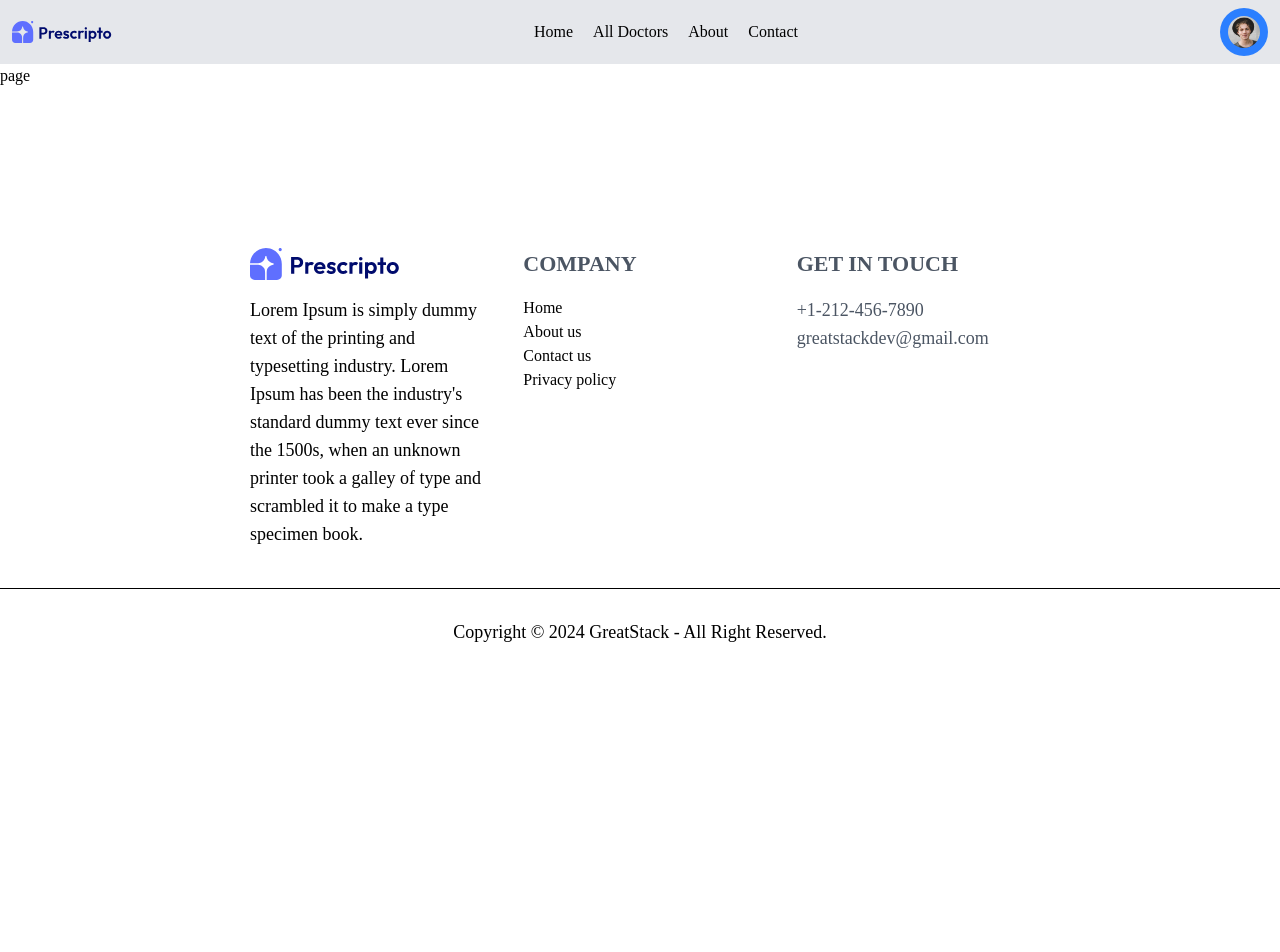
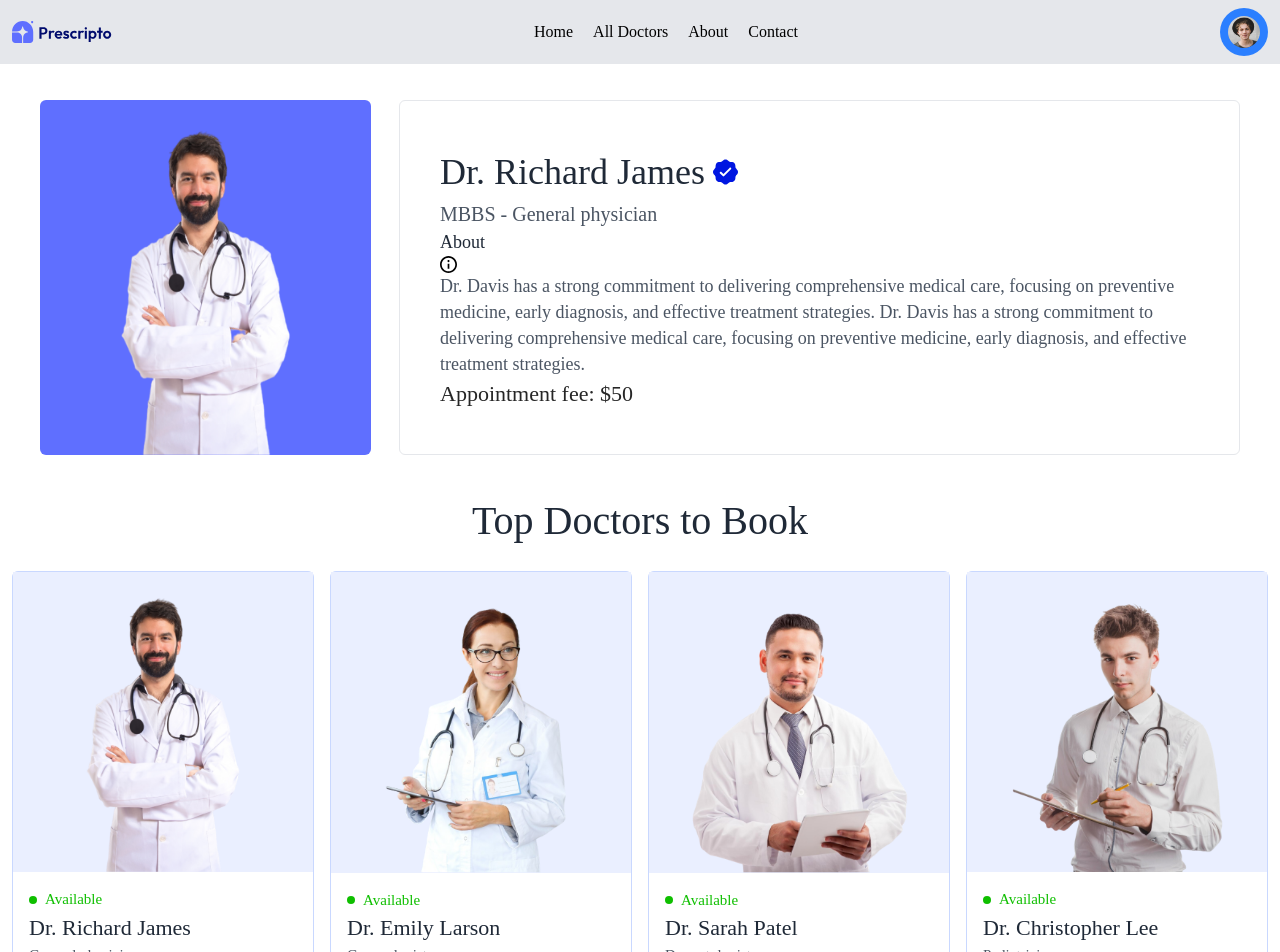
Before and after one commit to Srikanthbolle/doctor_appointment, a Next.js app: page /Appointment/doc1 in a window 1280 px wide. Shown: the top 952 px of the page. Before the commit the page ends 800 px from the top, so only its background shows below. Built offline with nearby package versions, Linux system fonts and the light colour scheme.

Commit message:
create appointment page

```diff
--- a/context/AppContext.tsx
+++ b/context/AppContext.tsx
@@ -7,7 +7,8 @@ import { Doctor } from "../types";
 export const AppContext = createContext<{ doctors: Doctor[] }>({ doctors: [] });
 
 export const AppContextProvider = ({ children }: { children: React.ReactNode }) => {
-  const value = { doctors };
+    const currencySymbol = "$"
+  const value = { doctors,currencySymbol };
 
   return (
     <AppContext.Provider value={value}>
--- a/src/app/Appointment/[doctsId]/page.tsx
+++ b/src/app/Appointment/[doctsId]/page.tsx
@@ -1,9 +1,159 @@
-import React from 'react'
+"use client";
 
-const page = () => {
+import { useParams } from "next/navigation";
+import React, { useContext, useEffect, useState } from "react";
+import { AppContext } from "../../../../context/AppContext";
+import Image from "next/image";
+import Link from "next/link";
+
+const Page = () => {
+  const [docInfo, setDocInfo] = useState<any>(null);
+  const [slotTime,setSlotTime] = useState('')
+  const [slotIndex,setSlotIndex] = useState(0)
+  const [docSlot,setDocSlot] = useState([])
+
+
+  const params = useParams();
+  const { doctors,currencySymbol } = useContext(AppContext);
+  const doctsId = params.doctsId;
+
+  const getAvailableSlots=async()=>{
+    setDocSlot([])
+
+    //getting current date
+    let today = new Date()
+    for (let i=0;i<7;i++){
+        // getting date with index
+        let currentDate= new Date(today)
+        currentDate.setDate(today.getDate()+i)
+
+        //setting end time of the date with index
+        let endTime = new Date()
+        endTime.setDate(today.getDate()+i)
+        endTime.setHours(21,0,0,0)
+
+        //setting hours
+        if (today.getDate()===currentDate.getDate()){
+            currentDate.setHours(currentDate.getHours()>10?currentDate.getHours()+1:10)
+            currentDate.setMinutes(currentDate.getMinutes()>30?30:0)
+        }else{
+            currentDate.setHours(10)
+            currentDate.setMinutes(0)
+        }
+        let timeSlots
+        while (currentDate<endTime) {
+            let formattedTime = currentDate.toLocaleTimeString([],{hour:"2-digit",minute:'2-digit'})
+            // add slot array
+            timeSlots.push({
+                datetime:new Date(currentDate),
+                time:formattedTime
+
+            })
+            // Increament current time by 30 mints
+
+            currentDate.setMinutes(currentDate.getMinutes() +30)
+        }
+        setDocSlot(prev=>([...prev,timeSlots]))
+    }
+  }
+useEffect(()=>{
+    console.log(docSlot,'ccc')
+},[docSlot])
+  useEffect(() => {
+    const appointmentDocs = () => {
+      const doc = doctors.find((docs) => docs._id === doctsId);
+      setDocInfo(doc);
+      console.log(doc, "Fetched Doctor Info");
+    };
+
+    appointmentDocs();
+  }, [doctors, doctsId]);
+
+  if (!docInfo) return <div>Loading doctor info...</div>;
+
   return (
-    <div>page</div>
-  )
-}
+    <>
+      <div className="flex gap-7 mx-10 py-9">
+        <Image
+          src={docInfo.image}
+          width={331}
+          height={376}
+          alt="Doctor image"
+          className="bg-[#5F6FFF] rounded-md"
+        />
+        <div className="py-11 px-10 border border-gray-200 rounded-md">
+          <div className="flex gap-2">
+            <h1 className="text-[36px] text-[#1F2937] font-medium">
+              {docInfo.name}
+            </h1>
+            <Image
+              src="/assets/verified_icon.svg"
+              width={25}
+              height={25}
+              alt="stripe-image"
+            />
+          </div>
 
-export default page
+          <p className="text-[#4B5563] font-normal text-[20px]">
+            <span>{docInfo.degree} - </span>
+            {docInfo.speciality}
+          </p>
+          <h3 className="font-medium text-[18px] text-[#1F2937]">About</h3>
+          <Image
+            src="/assets/info_icon.svg"
+            width={17}
+            height={17}
+            alt="info_image"
+          />
+          <p className="font-normal text-[18px] leading-[26px] text-[#4B5563]">
+            {docInfo.about}
+          </p>
+          <p className="font-medium text-[22px] text-[#262626]">
+            Appointment fee: {currencySymbol}{docInfo.fees}
+          </p>
+        </div>
+      </div>
+      <h3 className="text-[40px] font-medium text-[#1F2937] text-center">
+        Top Doctors to Book
+      </h3>
+      <div className="w-full grid grid-cols-4 gap-4 pt-5 gap-y-6 px-3 mx-auto justify-center items-center">
+        {doctors.slice(0, 4).map((item, index) => {
+          return (
+            <div
+              key={index}
+              className="border border-[#C9D8FF] rounded-md transform transition duration-300 hover:scale-105 hover:shadow-[1px_10px_10px_-10px_rgba(0,0,24,0.5)]"
+            >
+              <Link href={`/Appointment/${item._id}`}>
+                <Image
+                  src={item.image}
+                  width={274}
+                  height={274}
+                  alt="topdoctors_imagge"
+                  className="bg-[#EAEFFF] w-full"
+                />
+
+                <div className="px-4 py-4">
+                  <div className="flex items-center gap-2">
+                    <p className="w-2 h-2 bg-[#0FBF00] rounded-full"></p>{" "}
+                    <p className="text-[#0FBF00] font-normal text-[15px]">
+                      Available
+                    </p>
+                  </div>
+
+                  <p className="font-medium text-[22px] text-[#1F2937]">
+                    {item.name}
+                  </p>
+                  <p className="font-normal text-[#4B5563] text-[15px]">
+                    {item.speciality}
+                  </p>
+                </div>
+              </Link>
+            </div>
+          );
+        })}
+      </div>
+    </>
+  );
+};
+
+export default Page;
--- a/src/app/Appointment/page.tsx
+++ b/src/app/Appointment/page.tsx
@@ -1,3 +1,4 @@
+'use client'
 import React from 'react'
 
 const page = () => {
--- a/src/app/Doctors/[speciality]/page.tsx
+++ b/src/app/Doctors/[speciality]/page.tsx
@@ -10,12 +10,11 @@ export default function DoctorSpecialty() {
   const [filterDocs, setFilterDocs] = useState([]);
   const { doctors } = useContext(AppContext);
   const router = useRouter();
-  console.log("docs", doctors);
+
   const params = useParams();
   const speciality = params.speciality;
-  console.log(speciality, "ss");
+
   const filterData = () => {
-    console.log("sp", speciality);
     if (speciality) {
       setFilterDocs(doctors.filter((doc) => doc.speciality === speciality));
     } else {
@@ -37,14 +36,14 @@ export default function DoctorSpecialty() {
             <li
               onClick={() =>
                 router.push(
-                  speciality === "Generalphysician"
+                  speciality === "General physician"
                     ? "/Doctors"
-                    : "/Doctors/Generalphysician"
+                    : "/Doctors/General physician"
                 )
               }
               className="text-[#4B5563] w-[260px] hover:bg-[#E2E5FF] rounded-md font-normal text-[16px] bg-white border border-[#B4B4B4] px-2 py-4 mb-4"
             >
-              Generalphysician
+              General physician
             </li>
             <li
               onClick={() =>
@@ -54,7 +53,7 @@ export default function DoctorSpecialty() {
                     : "/Doctors/Gynecologist"
                 )
               }
-              className="text-[#4B5563] w-[260px] hover:bg-[#E2E5FF] rounded-md font-normal text-[16px] bg-white border border-[#B4B4B4] px-2 py-4 mb-4"
+              className={`text-[#4B5563] w-[260px] hover:bg-[#E2E5FF] rounded-md font-normal text-[16px] bg-white border border-[#B4B4B4] px-2 py-4 mb-4 ${speciality==="Gynecologist"?"text-black bg-indigo-100":""}`}
             >
               Gynecologist
             </li>
--- a/src/app/Doctors/page.tsx
+++ b/src/app/Doctors/page.tsx
@@ -14,12 +14,11 @@ const page= ()=> {
   const [filterDocs, setFilterDocs] = useState([]);
   const { doctors } = useContext(AppContext);
   const router = useRouter();
-  console.log("docs", doctors);
+
   const params = useParams();
   const speciality = params.speciality;
-  console.log(speciality, "ss");
+
   const filterData = () => {
-    console.log("sp", speciality);
     if (speciality) {
       setFilterDocs(doctors.filter((doc) => doc.speciality === speciality));
     } else {
@@ -41,14 +40,14 @@ const page= ()=> {
             <li
               onClick={() =>
                 router.push(
-                  speciality === "Generalphysician"
+                  speciality === "General physician"
                     ? "/Doctors"
                     : "/Doctors/General physician"
                 )
               }
               className="text-[#4B5563] w-[260px] hover:bg-[#E2E5FF] rounded-md font-normal text-[16px] bg-white border border-[#B4B4B4] px-2 py-4 mb-4"
             >
-              General physician
+             General physician
             </li>
             <li
               onClick={() =>
@@ -58,7 +57,7 @@ const page= ()=> {
                     : "/Doctors/Gynecologist"
                 )
               }
-              className="text-[#4B5563] w-[260px] hover:bg-[#E2E5FF] rounded-md font-normal text-[16px] bg-white border border-[#B4B4B4] px-2 py-4 mb-4"
+              className={`text-[#4B5563] w-[260px] hover:bg-[#E2E5FF] rounded-md font-normal text-[16px] bg-white border border-[#B4B4B4] px-2 py-4 mb-4 ${speciality==="Gynecologist"?"text-black bg-indigo-300":""}`}
             >
               Gynecologist
             </li>
@@ -112,9 +111,9 @@ const page= ()=> {
             </li>
           </ul>
         </div>
-        <div className="flex gap-6">
+        <div className="grid grid-cols-4 gap-6">
           {filterDocs.map((item, index) => {
-            console.log("i", item);
+
             return (
               <div
                 key={index}
--- a/src/app/layout.tsx
+++ b/src/app/layout.tsx
@@ -1,5 +1,4 @@
 import type { Metadata } from "next";
-import { Geist, Geist_Mono } from "next/font/google";
 import "./globals.css";
 import { AppContextProvider } from "../../context/AppContext";
 import FooterSection from "../../Components/FooterSection";
```
